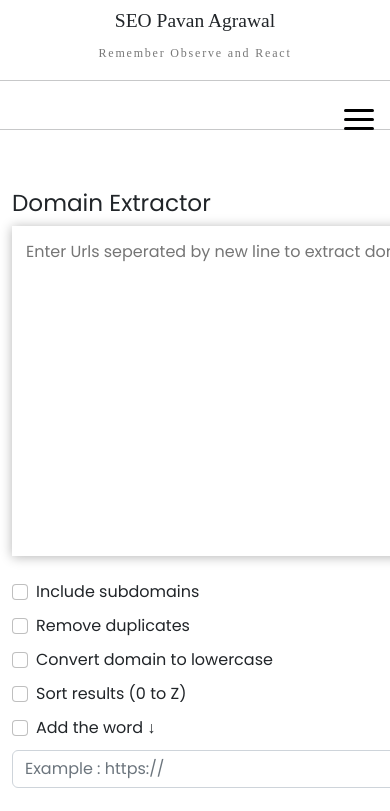
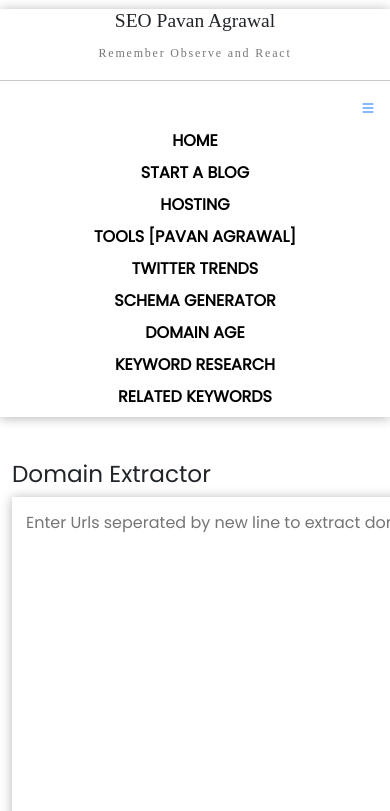
Before and after one commit to maheshdrago/urlDataExtractor, a plain HTML site: page index.html in a window 390 px wide. Both pictures are taken after a click on the link 359 px from the left and 119 px from the top of the page. Shown: the top 811 px of the page. Drawn offline with nearby package versions, Linux system fonts and the light colour scheme; a web font is replaced by a local one.

Commit message:
Update index.html

```diff
--- a/index.html
+++ b/index.html
@@ -5,6 +5,7 @@
     <meta http-equiv="X-UA-Compatible" content="IE=edge">
     <meta name="viewport" content="width=device-width, initial-scale=1.0">
     <title>Deepawali SEO-Domain Extractor</title>
+    <link rel="stylesheet" href="https://cdn.jsdelivr.net/npm/bootstrap-icons@1.10.2/font/bootstrap-icons.css">
     <link rel="stylesheet" type="text/css" href="https://cdnjs.cloudflare.com/ajax/libs/bootstrap-datepicker/1.6.1/css/bootstrap-datepicker3.min.css">
     <link rel="stylesheet" href="https://cdn.jsdelivr.net/npm/purecss@2.1.0/build/pure-min.css" integrity="sha384-yHIFVG6ClnONEA5yB5DJXfW2/KC173DIQrYoZMEtBvGzmf0PKiGyNEqe9N6BNDBH" crossorigin="anonymous">
     <link href="https://cdn.jsdelivr.net/npm/bootstrap@5.2.2/dist/css/bootstrap.min.css" rel="stylesheet" integrity="sha384-Zenh87qX5JnK2Jl0vWa8Ck2rdkQ2Bzep5IDxbcnCeuOxjzrPF/et3URy9Bv1WTRi" crossorigin="anonymous">
@@ -77,13 +78,16 @@
     .navbar-links {
         height: 80%;
         margin-left: 20vw;
-        width: min-content;
+        width: 70%;
     }
 
 .navbar-links ul {
     display: flex;
     margin: 0;
     padding: 0;
+    flex-wrap: wrap;
+    column-gap: 8px;
+    row-gap: 8px;
 }
 
 .navbar-links li {
@@ -101,7 +105,6 @@
 
 
 .toggle-button {
-    position: absolute;
     top: .75rem;
     right: 1rem;
     display: none;
@@ -125,7 +128,8 @@
     }
 
     .toggle-button {
-        display: flex;
+        display: block;
+        float: right;
     }
 
     .navbar-links {
@@ -205,11 +209,15 @@
     .form-check{
         margin-bottom: 10px;
     }
+    .row{
+        margin-bottom: 50px;
+    }
 
 
 
 </style>
 <body>
+    <div class="main-wrapper" style="overflow: hidden;">
         <div class="header-div">
             <div class="links">
                 <p><a href="https://www.deepawaliseotips.com/about-us/">About us</a></p>
@@ -225,39 +233,48 @@
                     <span class="td-tagline-text">Remember Observe and React</span>
                 </center>
                 <hr>
-
+                <a href="#" class="toggle-button" style="float: right;">
+                    <span><i class="bi bi-list"></i></span>
+                </a>
+                <br>
             </div>
             <nav class="navbar">
-            <a href="#" class="toggle-button">
-                <span class="bar"></span>
-                <span class="bar"></span>
-                <span class="bar"></span>
-            </a>
-
 
                 <div class="navbar-links">
                     <ul>
                         <li>
-                        <a href="https://www.deepawaliseotips.com/">HOME</a>
+                            <a href="https://www.deepawaliseotips.com/"><b>HOME</b></a>
                         </li>
                         <li>
-                        <a href="https://www.deepawaliseotips.com/category/start-a-blog/">START A BLOG</a>
+                            <a href="https://www.deepawaliseotips.com/category/start-a-blog/"><b>START A BLOG</b></a>
                         </li>
                         <li>
-                        <a href="https://www.deepawaliseotips.com/category/hosting/">HOSTING</a>
+                            <a href="https://www.deepawaliseotips.com/category/hosting/"><b>HOSTING</b></a>
                         </li>
 
                         <li>
-                        <a href="https://www.deepawaliseotips.com/tools/">TOOLS [PAVAN AGRAWAL]</a>
+                            <a href="https://www.deepawaliseotips.com/tools/"><b>TOOLS [PAVAN AGRAWAL]</b></a>
                         </li>
                         <li>
-                        <a href="https://twittertrends.deepawaliseotips.com/">TWITTER TRENDS</a>
+                            <a href="https://twittertrends.deepawaliseotips.com/"><b>TWITTER TRENDS</b></a>
+                        </li>
+                        <li>
+                            <a href="https://www.deepawaliseotips.com/schema-generator-tool.html"><b>SCHEMA GENERATOR</b></a>
+                        </li>
+                        <li>
+                            <a href="https://www.deepawaliseotips.com/domain-age.html/"><b>DOMAIN AGE</b></a>
+                        </li>
+                        <li>
+                            <a href="https://www.deepawaliseotips.com/keyword-generator.html/"><b>KEYWORD RESEARCH</b></a>
+                        </li>
+                        <li>
+                            <a href="https://www.deepawaliseotips.com/related-keywords.html/"><b>RELATED KEYWORDS</b></a>
                         </li>
                     </ul>
                 </div>
             </nav>
         </div>
-    <hr>
+    </div>
     <br>
     <div class="container">
         <div class="header-tab">
@@ -307,7 +324,7 @@
             <button class="btn btn-primary" type="button" id="load-btn" onclick="test()">Generate</button>
         </div>
 
-        <div class="row ">
+        <div class="row">
             <table class="table table-bordered" id="tableExample1">
             </table>
         </div>
@@ -320,6 +337,12 @@
 <script>
     let flag = false;
     let data;
+
+    const toggleButton = document.getElementsByClassName('toggle-button')[0]
+    const navbarLinks = document.getElementsByClassName('navbar-links')[0]
+        toggleButton.addEventListener('click', () => {
+        navbarLinks.classList.toggle('active')
+    })
 
     const getDomainWithoutSubdomain = url => {
         const urlParts = new URL(url).hostname.split('.')
```
Lines whose indentation alone changed are shown as unchanged.
